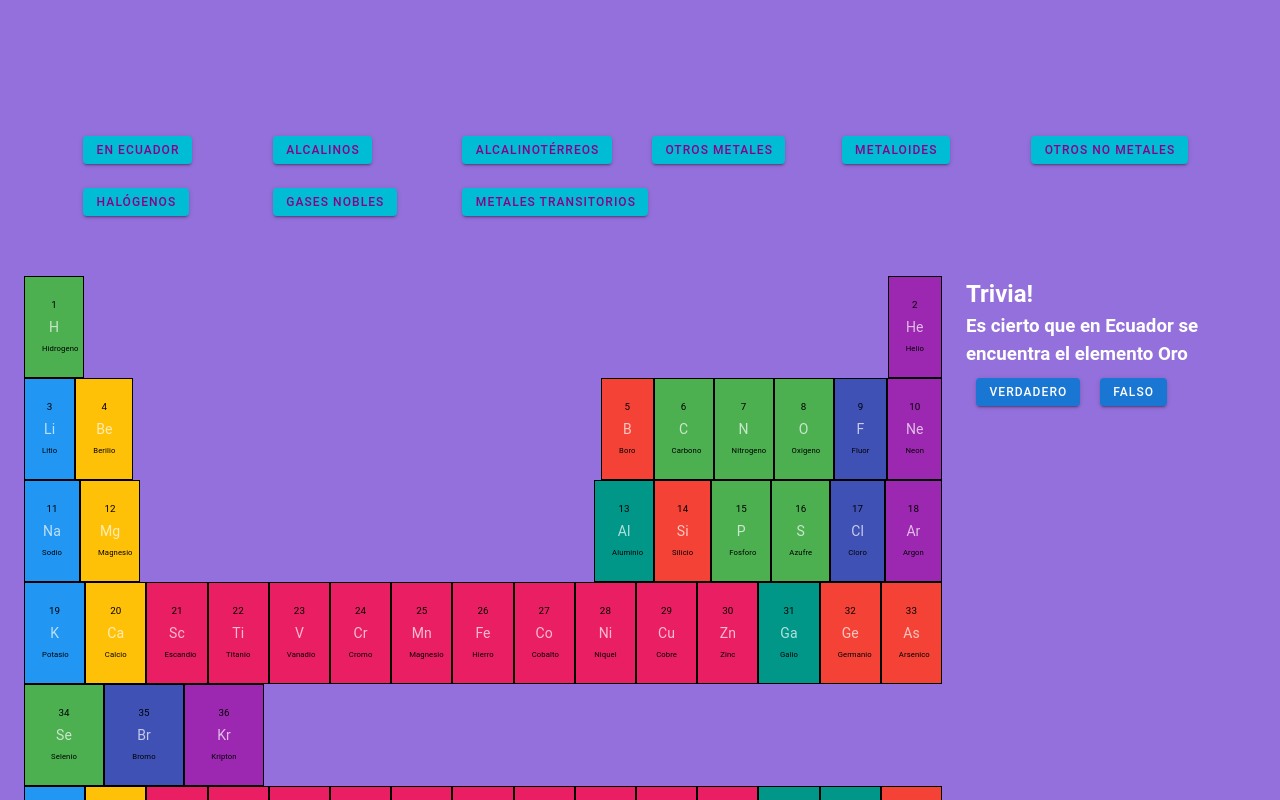
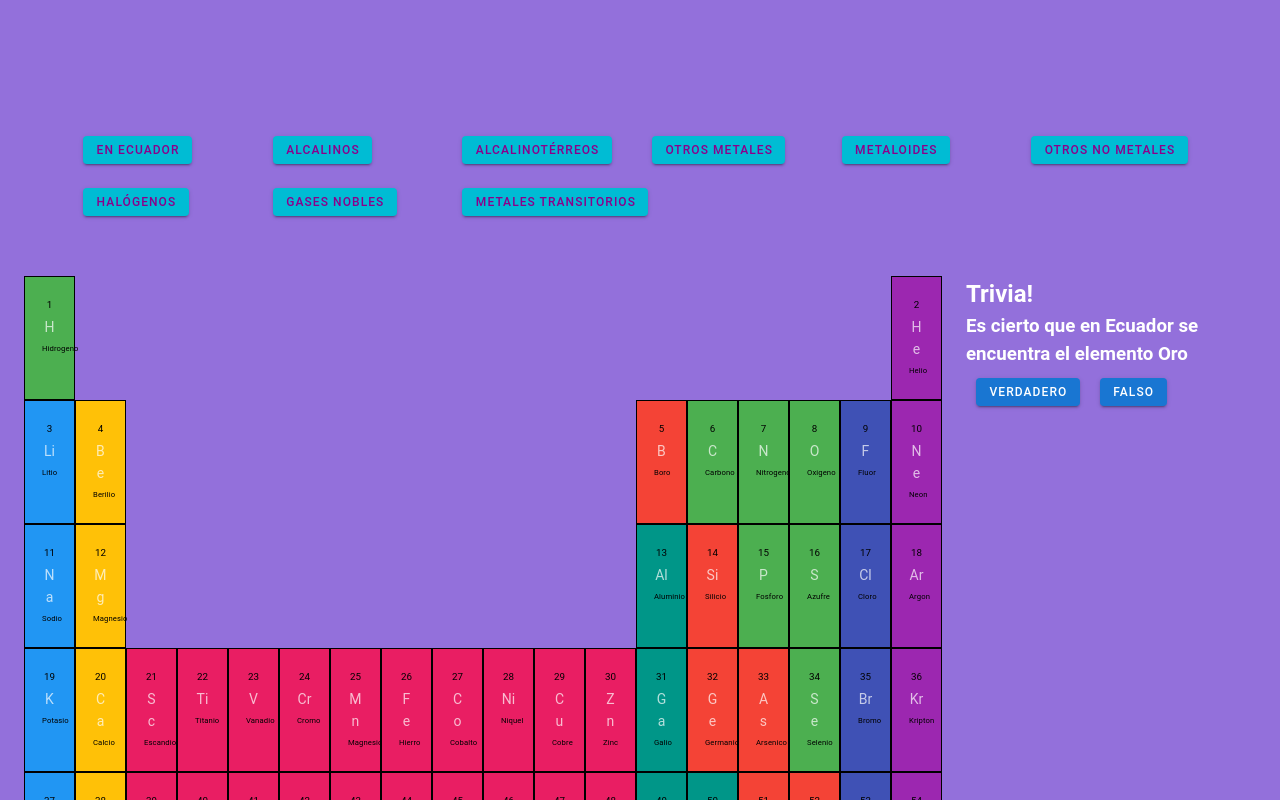
Before and after one commit to edaniel09/quimipedia, a Vue app: page / in a window 1280 px wide. Shown: the top 800 px of the page. Built offline with nearby package versions, Linux system fonts and the light colour scheme; the HTML template or start-up script is replaced by a standard one.

Commit message:
se agregaron mas elementos quimicos

```diff
--- a/src/App.vue
+++ b/src/App.vue
@@ -13,16 +13,15 @@
       <v-row class="background">
       <v-container fluid style="width:100%">
         <v-layout>
-        <v-col md="9">
+        <v-col md="9" style="width:100%;">
         <v-row
           wrap
           no-gutters
           v-for="(row, rindex) in qelements"
           :key="rindex"
-          style="min-width: 100%"
+          style="min-width: 100%;"
         >
           <v-col
-            md="0.67"
             v-for="(col, cindex) in row"
             :key="cindex"
             class="box"
@@ -30,7 +29,7 @@
             <v-tooltip right open-delay="400">
               <template v-slot:activator="{ on, attrs }">
                 <v-hover v-if="col.dibujar" v-slot="{ hover }">
-                  <div class="bordeado">
+                  <div class="bordeado" style="height: 100%;">
                   <v-card
                     dark
                     tile
@@ -40,6 +39,7 @@
                     v-bind="attrs"
                     v-on="on"
                     outlined
+                    style="height: 100%;"
                   >
                     <v-card-text>
                       <div class="el-num-atom">
@@ -1909,8 +1909,8 @@ export default {
 }
 
 .box {
-  max-width: 80px;
-  width: 60px;
+  max-width: 70px;
+  width: 40px;
   text-align: center;
 }
 
```
